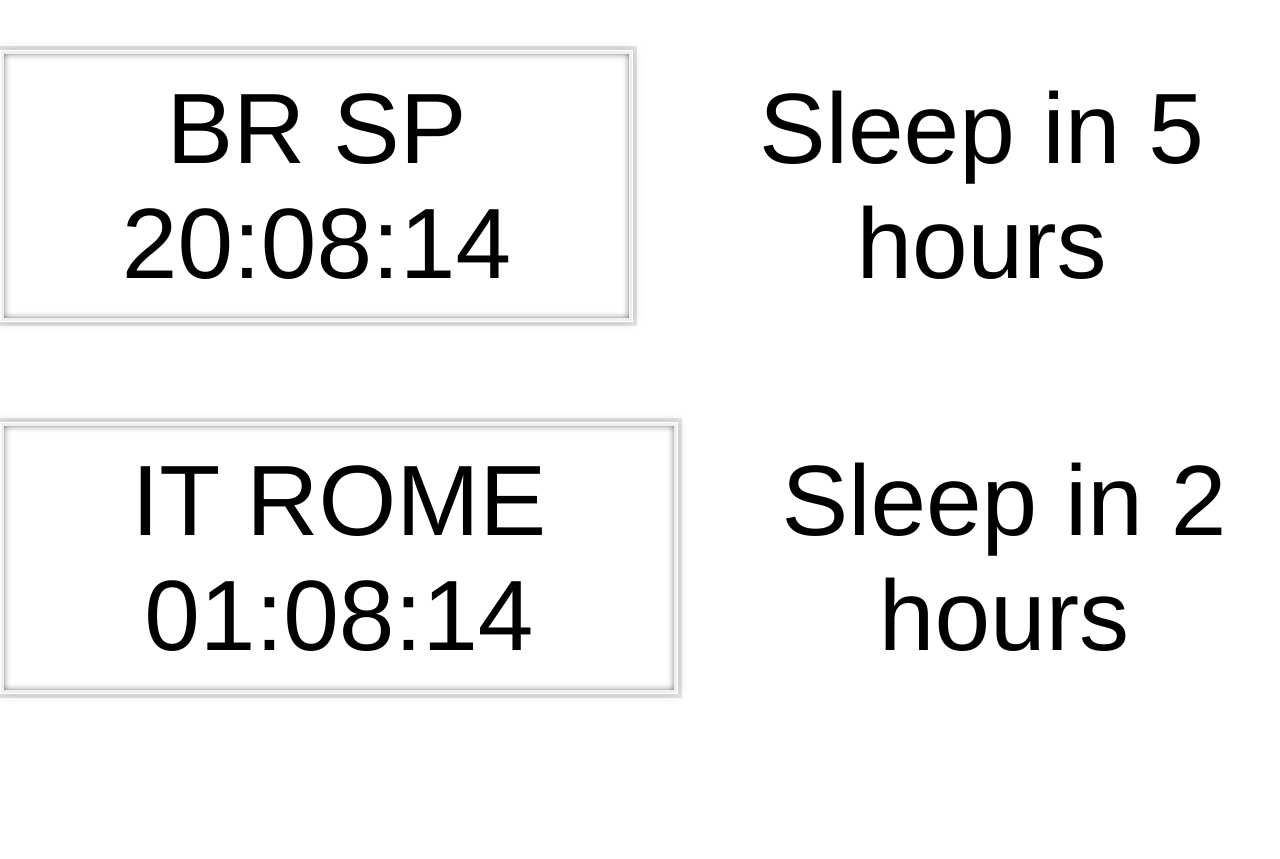
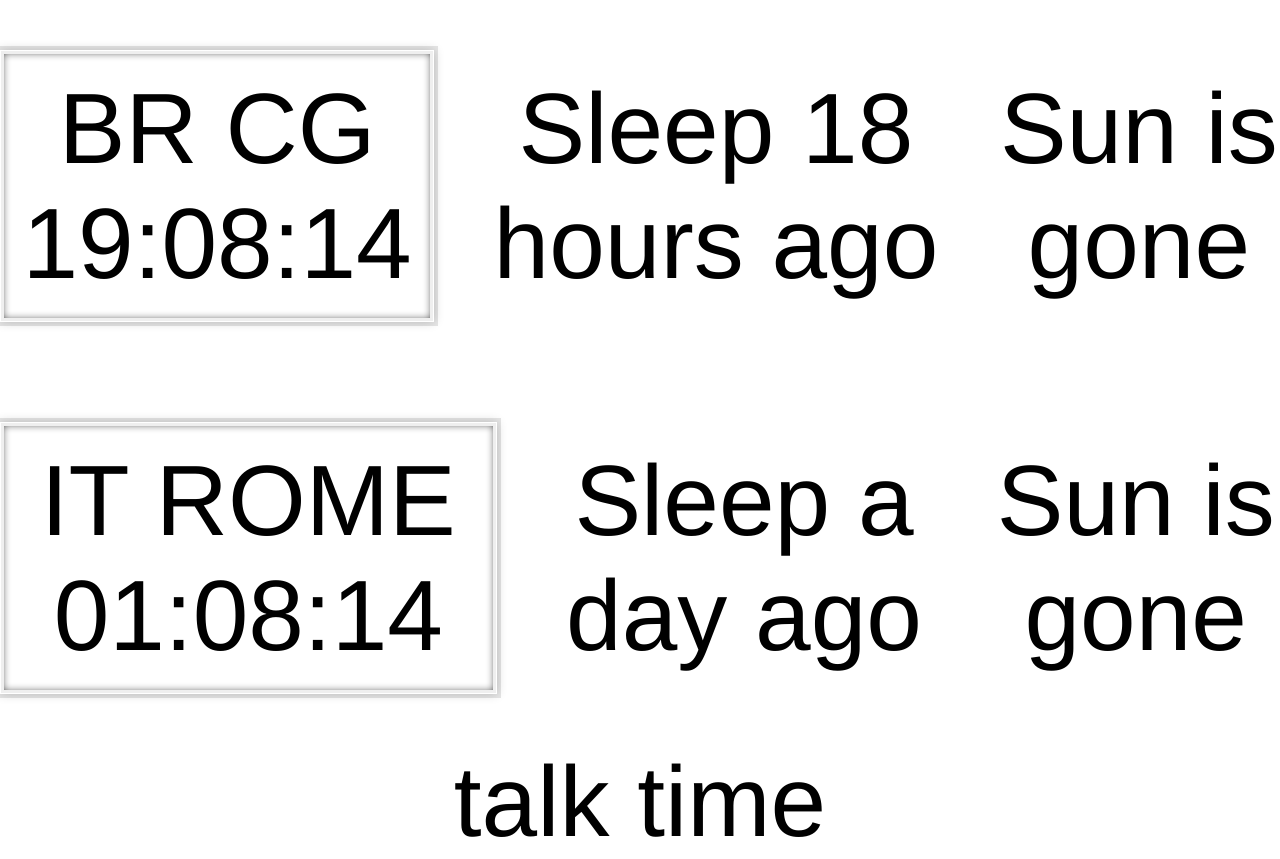
Before and after one commit to victorvinci/css-clock, a plain HTML site: page index.html in a window 1280 px wide. Before the commit the page ends 800 px from the top, so only its background shows below. Drawn offline with Linux system fonts and the light colour scheme.

Commit message:
add conditional for the best time to talk + daytime and refactor the function adding the sleeping condition

```diff
--- a/index.html
+++ b/index.html
@@ -10,11 +10,14 @@
   <div class="container">
     <div class="clock BR"></div>
     <div class="dormeBR"></div>
+    <div class="day-time-br"></div>
   </div>
   <div class="container">
     <div class="clock IT"></div>
     <div class="dormeIT"></div>
+    <div class="day-time-it"></div>
   </div>
+  <div class="talk"></div>
 
 <script src="moment.js"></script>
 <script src="moment-timezone-with-date.js"></script>
--- a/updateClock.js
+++ b/updateClock.js
@@ -1,53 +1,85 @@
+moment.tz.setDefault("America/Sao_Paulo"); //set this as default due '.to' not working with '.tz' method
+
 const BR = document.querySelector('.BR');
 const IT = document.querySelector('.IT');
 const dormeIT = document.querySelector('.dormeIT');
 const dormeBR = document.querySelector('.dormeBR');
+const dayTimeBR = document.querySelector('.day-time-br');
+const dayTimeIT = document.querySelector('.day-time-it');
+const talkTime = document.querySelector('.talk');
+const meiaNoite = moment("00", "HH").format('HH');
 
-moment.tz.setDefault("America/Sao_Paulo"); //set this as default due '.to' not working with '.tz' method
-
-let sunTimeBR = Boolean;
-let sunTimeIT = Boolean;
+let talkBR = Boolean;
+let talkIT = Boolean;
 
 function getDateBR() {
-  const horarioBR = moment().format('HH:mm:ss');
-  const horaBR = moment().format('HH');
-  const dormirBR = moment().to(moment("01:00:00", "HH:mm:ss").add(1, 'day'));
+  const horarioBR = moment().subtract(1, 'hour').format('HH:mm:ss');
+  const horaBR = moment().subtract(1, 'hour').format('HH');
+  const dormirBR = moment().subtract(1, 'hour').to(moment("01:00:00", "HH:mm:ss")); //1h am
+  //const dormindoBR = 01;
+  const acordaBR = moment("01:00:00", "HH:mm:ss").add(8, 'hour').format('HH');;
 
-  if (horaBR < 24 && horaBR > 06 && horaBR <= 19) {
-    sunTimeBR = true;
+  BR.innerHTML = "BR CG " + horarioBR;
+
+  if (horaBR > 06 && horaBR <= 18) {
+    dayTimeBR.innerHTML = "There is sun";
   } else {
-    sunTimeBR = false;
+    dayTimeBR.innerHTML = "Sun is gone";
   }
 
-  BR.innerHTML = "BR SP " + horarioBR;
-  dormeBR.innerHTML = "Sleep " + dormirBR;
+  if (horaBR >= 01 && horaBR < acordaBR) {
+    dormeBR.innerHTML = "Sleeping";
+    talkBR = false;
+  } else {
+    dormeBR.innerHTML = "Sleep " + dormirBR;
+    talkBR = true;
+  }
 
-  return sunTimeBR;
+  return talkBR;
+
+    // if (horaBR == meiaNoite || horaBR >= 11) {
+
+    // } else {
+
+    // }
+
 }
 
 function getDateIT() {
   const horarioIT = moment().add(5, 'hour').format('HH:mm:ss'); // add +5 for Rome timezone
   const horaIT = moment().add(5, 'hour').format('HH');
-  const dormirIT = moment().add(5, 'hour').to(moment("03:00:00", "HH:mm:ss").add(1, 'day')); // calculate the amount of hours until the next time to sleep
-  const acordarIT = 11;
+  const dormirIT = moment().add(5, 'hour').to(moment("03:00:00", "HH:mm:ss")); // calculate the amount of hours until the next time to sleep
+  //const dormindoIT = moment("03:00:00", "HH:mm:ss").format('HH'); //3h am
+  //const acordaIT = moment("03:00:00", "HH:mm:ss").add(8, 'hour').format('HH'); //11h am
 
-  if (horaIT < 24 && horaIT > 06 && horaIT <= 19) {
-    sunTimeIT = true;
+  IT.innerHTML = "IT ROME " + horarioIT;
+
+  if (horaIT > 06 && horaIT <= 19) {
+    dayTimeIT.innerHTML = "There is sun";
   } else {
-    sunTimeIT = false;
+    dayTimeIT.innerHTML = "Sun is gone";
   }
 
-  IT.innerHTML = "IT ROME " + horarioIT;
-  dormeIT.innerHTML = "Sleep " + dormirIT;
+  if (horaIT >= 03 && horaIT < 11) {
+    dormeIT.innerHTML = "Sleeping";
+    talkIT = false;
+  } else {
+    dormeIT.innerHTML = "Sleep " + dormirIT;
+    talkIT = true;
+  }
 
-  return sunTimeIT;
+  return talkIT;
 }
 
 setInterval(getDateBR, 1000);
 setInterval(getDateIT, 1000);
 
 if (getDateBR() === true && getDateIT() === true){
-  console.log("acorda");
+  talkTime.innerHTML = "talk time";
 } else {
-  console.log("dorme");
+  talkTime.innerHTML = "not a good time";
 }
+
+console.log((moment("01:00:00", "HH:mm:ss").from(moment().subtract(1, 'hour'))), (moment("03:00:00", "HH:mm:ss").from(moment().add(5, 'hour')))); // maybe a solution for the ss bug or using fromNow
+
+// .add(1, 'day') removed from sleep timer
```
